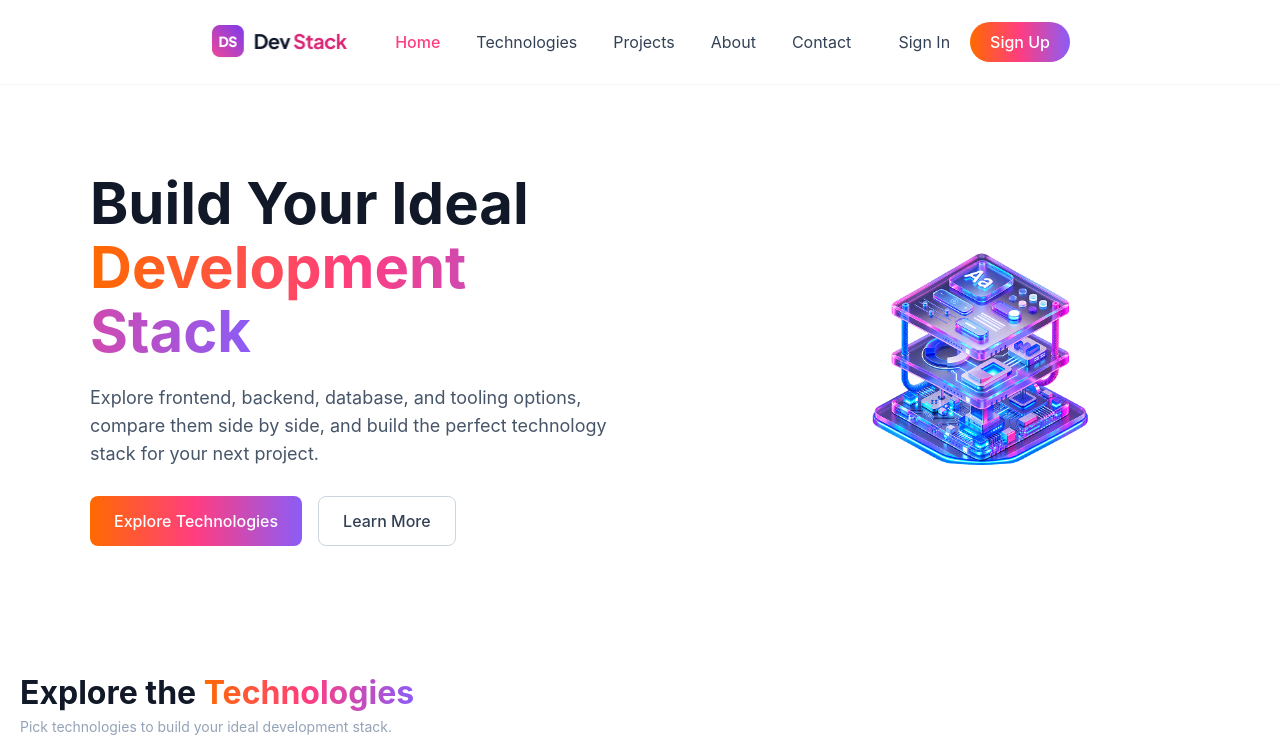
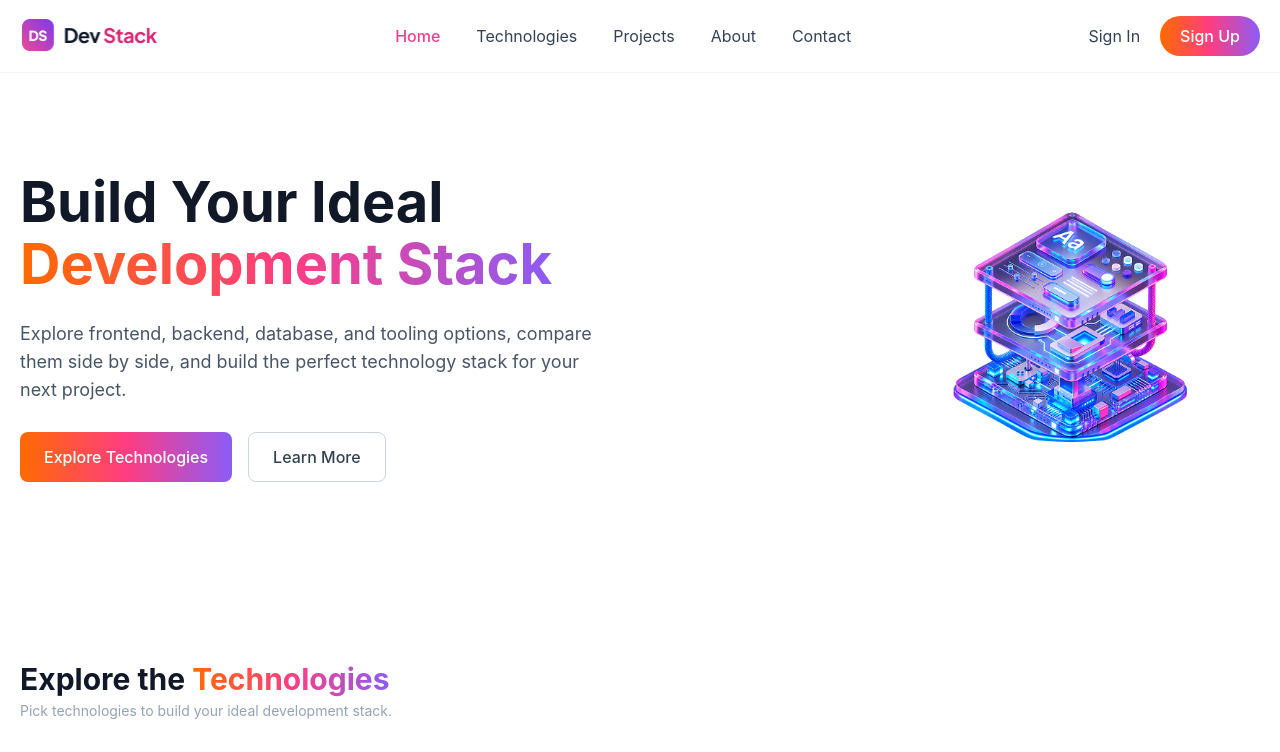
Before and after one commit to IFTI737/Dev-Stack, a React (Vite) app: page / in a window 1280 px wide. Shown: the top 752 px of the page. Built offline with nearby package versions, Linux system fonts and the light colour scheme.

Commit message:
refactor Hero, Nav and technologies components for improved layout and styling

```diff
--- a/src/components/Hero.tsx
+++ b/src/components/Hero.tsx
@@ -1,15 +1,13 @@
-import React from "react";
 import BannerStack from "../assets/banner-stack.png";
 
 const Hero = () => {
   return (
-    <section className="mx-auto max-w-[1140px] px-5 py-12 md:py-16">
-      <div className="grid items-center gap-12 lg:grid-cols-2 lg:gap-16">
+    <section className="mx-auto max-w-[1280px] px-5 py-12 md:py-14 lg:py-16">
+      <div className="grid items-center gap-10 lg:grid-cols-2 lg:gap-16">
 
-        {/* Left Content */}
+        {/* Left */}
         <div>
-          {/* Heading */}
-          <h1 className="text-4xl font-bold leading-tight text-[#111827] sm:text-5xl lg:text-[58px] lg:leading-[1.1]">
+          <h1 className="text-4xl font-bold leading-[1.1] text-[#111827] sm:text-5xl lg:text-[56px]">
             Build Your Ideal
             <br />
             <span className="brand-gradient-text">
@@ -17,14 +15,12 @@ const Hero = () => {
             </span>
           </h1>
 
-          {/* Description */}
-          <p className="mt-5 max-w-[660px] text-base leading-7 text-[#475569] sm:text-lg">
+          <p className="mt-6 max-w-[620px] text-base leading-7 text-[#475569] sm:text-lg">
             Explore frontend, backend, database, and tooling options,
             compare them side by side, and build the perfect technology
             stack for your next project.
           </p>
 
-          {/* Buttons */}
           <div className="mt-7 flex flex-wrap gap-4">
             <button className="brand-gradient rounded-lg px-6 py-3 text-base font-medium text-white">
               Explore Technologies
@@ -36,15 +32,13 @@ const Hero = () => {
           </div>
         </div>
 
-        {/* Right Image */}
+        {/* Right */}
         <div className="flex justify-center lg:justify-end">
-          <div className="flex h-[370px] w-[370px] items-center justify-center  sm:h-[420px] sm:w-[420px]">
-            <img
-              src={BannerStack}
-              alt="Development stack"
-             className="w-[300px] sm:w-[350px]"
-            />
-          </div>
+          <img
+            src={BannerStack}
+            alt="Development stack"
+            className="w-[300px] sm:w-[350px] lg:w-[380px]"
+          />
         </div>
 
       </div>
--- a/src/components/Nav.tsx
+++ b/src/components/Nav.tsx
@@ -6,10 +6,10 @@ const Nav = () => {
   const [isMenuOpen, setIsMenuOpen] = useState(false);
 
   return (
-   <nav className="sticky top-0 z-50 border-b border-gray-100 bg-white">
-      <div className="mx-auto flex h-[84px] max-w-[900px] items-center justify-between px-5">
+    <nav className="sticky top-0 z-50 border-b border-gray-100 bg-white">
+      <div className="mx-auto flex h-[72px] max-w-[1280px] items-center justify-between px-5">
 
-        {/* Mobile Menu Button */}
+        {/* Mobile Menu */}
         <button
           onClick={() => setIsMenuOpen(!isMenuOpen)}
           className="text-3xl text-[#334155] lg:hidden"
@@ -29,39 +29,39 @@ const Nav = () => {
         {/* Desktop Navigation */}
         <ul className="hidden items-center gap-9 text-[16px] text-[#334155] lg:flex">
           <li>
-            <a href="#" className="font-medium text-[#ff3d81]">
+            <a href="#" className="font-medium text-[#f43f8f]">
               Home
             </a>
           </li>
 
           <li>
-            <a href="#" className="transition hover:text-[#ff3d81]">
+            <a href="#" className="transition hover:text-[#f43f8f]">
               Technologies
             </a>
           </li>
 
           <li>
-            <a href="#" className="transition hover:text-[#ff3d81]">
+            <a href="#" className="transition hover:text-[#f43f8f]">
               Projects
             </a>
           </li>
 
           <li>
-            <a href="#" className="transition hover:text-[#ff3d81]">
+            <a href="#" className="transition hover:text-[#f43f8f]">
               About
             </a>
           </li>
 
           <li>
-            <a href="#" className="transition hover:text-[#ff3d81]">
+            <a href="#" className="transition hover:text-[#f43f8f]">
               Contact
             </a>
           </li>
         </ul>
 
-        {/* Authentication */}
+        {/* Auth */}
         <div className="flex items-center gap-5">
-          <button className="text-[16px] text-[#334155] transition hover:text-[#ff3d81]">
+          <button className="text-[16px] text-[#334155]">
             Sign In
           </button>
 
@@ -74,7 +74,7 @@ const Nav = () => {
       {/* Mobile Menu */}
       {isMenuOpen && (
         <div className="border-t border-gray-100 px-5 pb-6 lg:hidden">
-          <ul className="flex flex-col gap-7 pt-6 text-[17px] text-[#334155]">
+          <ul className="flex flex-col gap-6 pt-6 text-[17px] text-[#334155]">
             <li>
               <a href="#" onClick={() => setIsMenuOpen(false)}>
                 Home
--- a/src/components/Technologie/Technologies.tsx
+++ b/src/components/Technologie/Technologies.tsx
@@ -20,11 +20,10 @@ const Technologies = ({
   ] = useState<ITechnology[]>([]);
 
     return (
-    <section className="mx-auto max-w-[1560px] px-5 py-10">
+        <section className="mx-auto max-w-[1280px] px-5 pb-16 pt-20">
 
-      {/* Section Heading */}
             <div className="mb-8">
-        <h2 className="text-[32px] font-bold leading-tight text-[#111827]">
+            <h2 className="text-3xl font-bold text-[#111827]">
                 Explore the{" "}
                 <span className="brand-gradient-text">
                 Technologies
@@ -36,17 +35,14 @@ const Technologies = ({
             </p>
             </div>
 
-      {/* Main Content */}
             <div className="grid items-start gap-5 lg:grid-cols-[1fr_310px]">
 
-        {/* Available Technologies */}
             <AvailableTech
                 technologies={technologies}
                 selectedTechnologies={selectedTechnologies}
                 setSelectedTechnologies={setSelectedTechnologies}
             />
 
-        {/* Your Stack */}
             <MyStack
                 selectedTechnologies={selectedTechnologies}
                 setSelectedTechnologies={setSelectedTechnologies}
```
Lines whose indentation alone changed are shown as unchanged.
